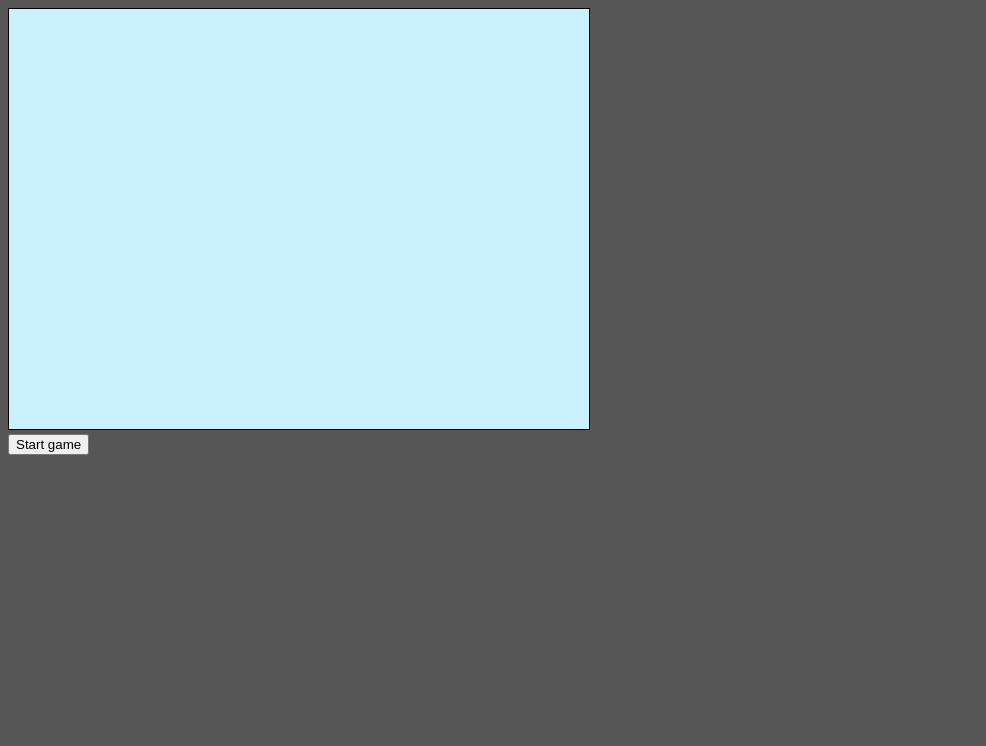
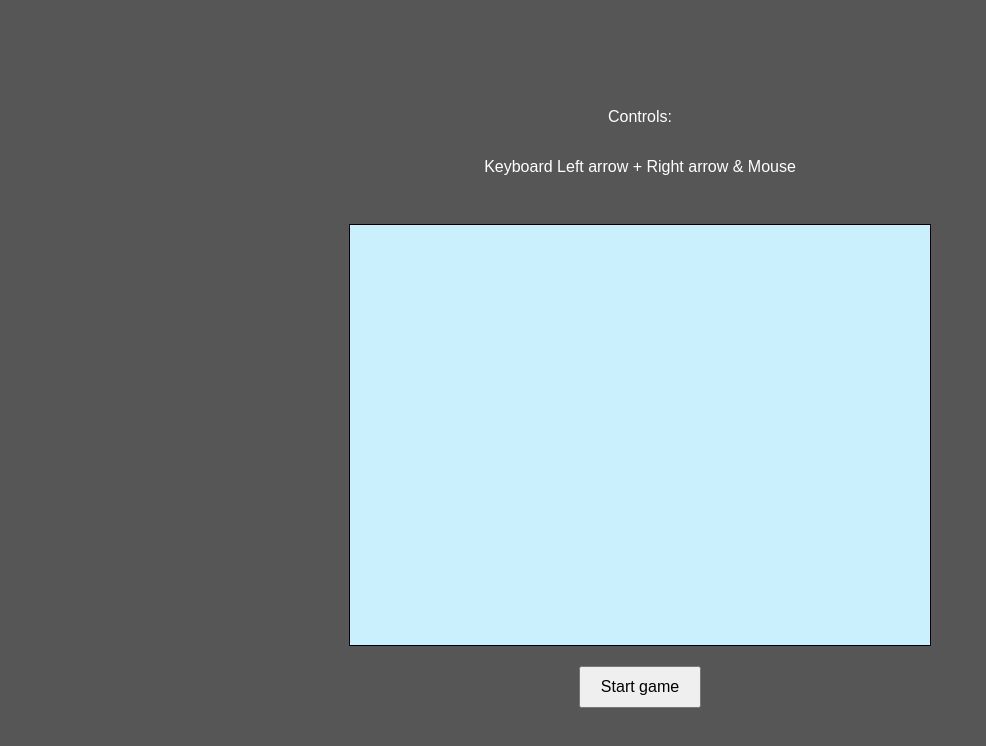
Before and after one commit to DingyLemming/Canvas-ryhm-ty-, a plain HTML site: page index.html in a window 1280 px wide. Shown: the whole page, without its empty margins (0-986 px from the left). Drawn offline with Linux system fonts and the light colour scheme.

Commit message:
added  controls text

```diff
--- a/index.html
+++ b/index.html
@@ -7,9 +7,14 @@
     <link rel="stylesheet" href="style.css">
 </head>
 <body>
+
+    <p class="p1"> Controls: </p>
+    <p class= "p2">Keyboard Left arrow + Right arrow & Mouse</p>
+    <p class= "p3"> </p>
+
+
     <canvas id="myCanvas" width="580" height="420" style="border:1px solid black;"></canvas>
     <button id="runButton">Start game</button>
-
     <script src="main.js"></script>
 </body>
 </html>
--- a/main.js
+++ b/main.js
@@ -16,7 +16,7 @@ let leftPressed = false;
 
 const brickRowCount = 6;
 const brickColumnCount = 5;
-const brickWidth = 75;
+const brickWidth = 80;
 const brickHeight = 20;
 const brickPadding = 10;
 const brickOffsetTop = 30;
@@ -116,12 +116,12 @@ function drawBricks() {
   }
 }
 function drawScore() {
-  ctx.font = "16px Arial";
+  ctx.font = "16px fantasy";
   ctx.fillStyle = "#000000";
   ctx.fillText("Score: " + score, 8, 20);
 }
 function drawLives() {
-  ctx.font = "16px Arial";
+  ctx.font = "16px fantasy";
   ctx.fillStyle = "#000000";
   ctx.fillText("Lives: " + lives, canvas.width - 65, 20);
 }
--- a/style.css
+++ b/style.css
@@ -1,10 +1,40 @@
+/* style.css */
+
+body {
+  display: flex;
+  flex-direction: column;
+  align-items: center;
+  justify-content: center;
+  height: 100vh;
+  margin: 0;
+  font-family: Arial, sans-serif;
+  background-color: #565656;
+}
+
 canvas {
+  border: 1px solid #000000;
   background-color: #caf0fe;
 }
+
 button {
-  display: block;
+  margin-top: 20px;
+  padding: 10px 20px;
+  font-size: 16px;
+  cursor: pointer;
+  font-family: fantasy;
 }
 
-body {
-  background-color: #565656;
+.p1 {
+  color: white;
+  font-family: fantasy;
 }
+
+.p2 {
+  color: white;
+  font-family: fantasy;
+}
+
+.p3 {
+  color: white;
+  font-family: fantasy;
+}
```
